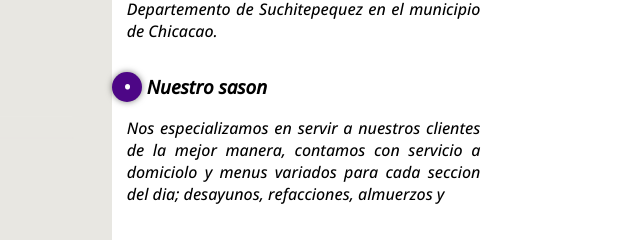
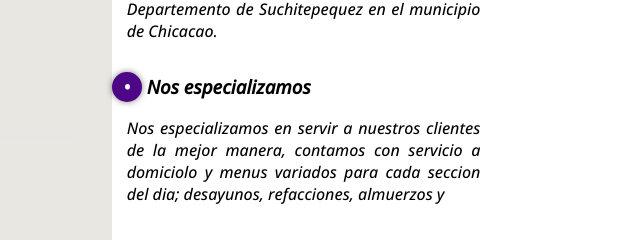
Before and after one commit to RicardoGMC17/RicardoGMC17.github.io, a plain HTML site: page index.html in a window 1280 px wide. Shown: the part 800-1040 px from the top of the page, 536-1176 px from the left. Drawn offline with nearby package versions, Linux system fonts and the light colour scheme; a script that the page names is missing.

Commit message:
Update index.html

```diff
--- a/index.html
+++ b/index.html
@@ -34,7 +34,7 @@
                 <div class="contenido-textos">
                     <h3><span>•</span>Quienes somos</h3>
                     <p>Somos un restuarante de comida rapida del Departemento de Suchitepequez en el municipio de Chicacao.</p>
-                    <h3><span>•</span>Nuestro sason</h3>
+                    <h3><span>•</span>Nos especializamos</h3>
                     <p>Nos especializamos en servir a nuestros clientes de la mejor manera, contamos con servicio a domiciolo y menus variados para cada seccion del dia; desayunos, refacciones, almuerzos y </p>
                 </div>
             </div>
```
